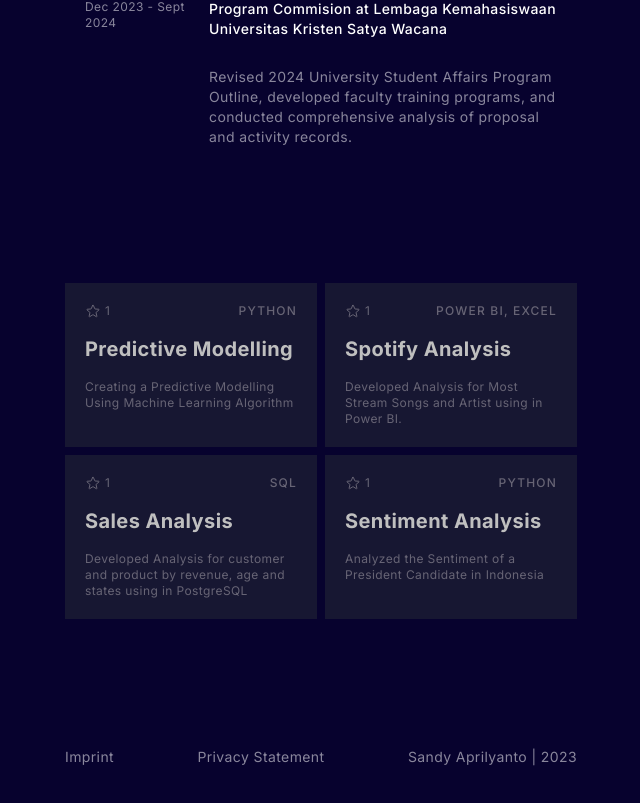
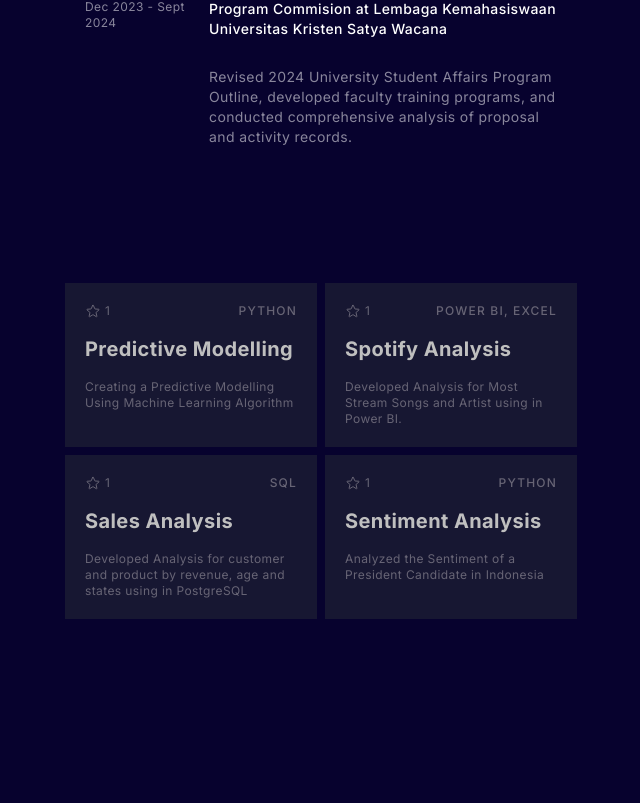
Before and after one commit to Intexcloud/my-portfolio, a Next.js app: page / in a window 1280 px wide. Shown: the part 1661-2464 px from the top of the page, without its empty margins (575-1215 px from the left). After the commit the page ends 2440 px from the top, so only its background shows below. Built offline with nearby package versions, Linux system fonts and the light colour scheme.

Commit message:
Update page.js

```diff
--- a/app/page.js
+++ b/app/page.js
@@ -22,7 +22,6 @@ export default async function Home() {
           <Education data={data.education}></Education>
           <Volunteering data={data.volunteering}></Volunteering>
           <Projects data={data.projects}></Projects>
-          <Credits data={data.general}></Credits>
         </div>
       </div>
     </main>
```
